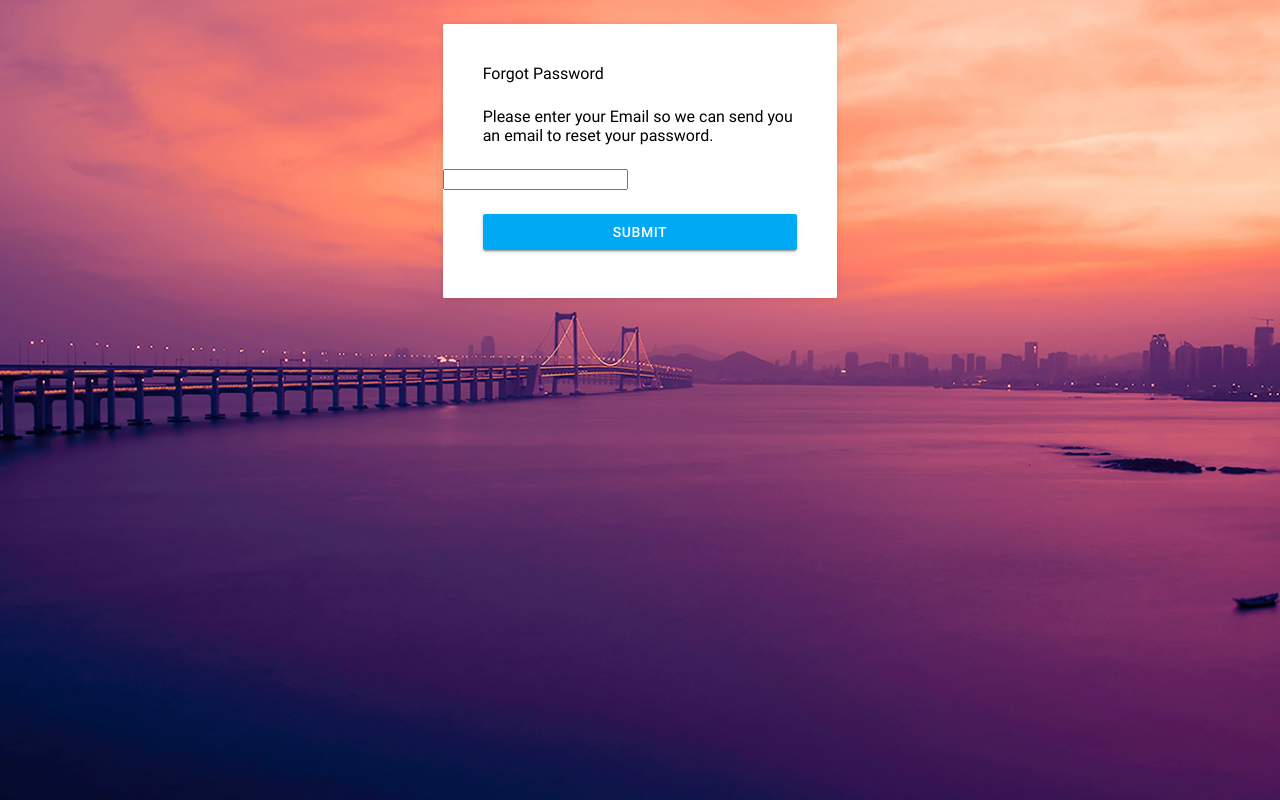
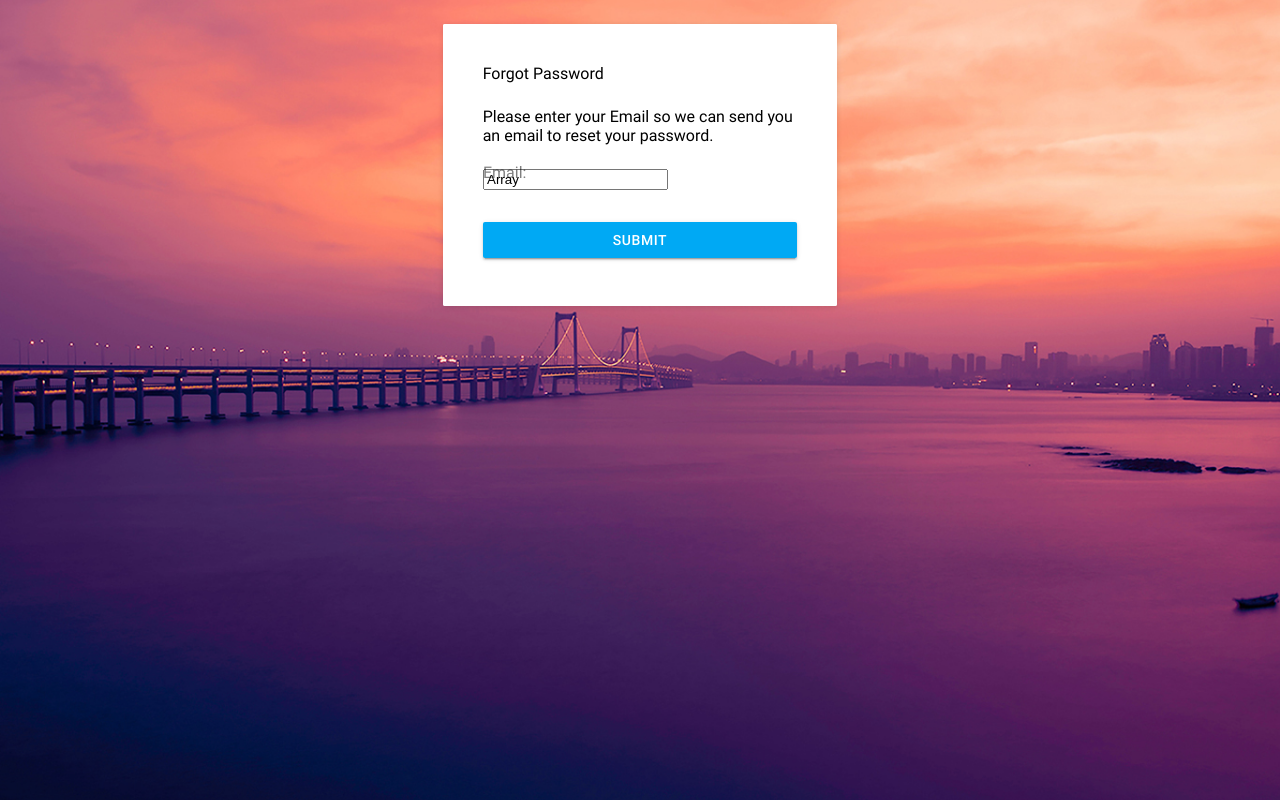
Before and after one commit to anwill/NFAS-ADMIN, a CodeIgniter app: page /database/index.php/auth/forgot_password in a window 1280 px wide. Run offline with CodeIgniter, Linux system fonts and the light colour scheme; some libraries are stand-ins or nearby versions.

Commit message:
forgot password

```diff
--- a/application/views/auth/forgot_password.php
+++ b/application/views/auth/forgot_password.php
@@ -39,9 +39,15 @@
                                             <?php echo sprintf(lang('forgot_password_subheading'), $identity_label);?>
                                         </div>
                                         <div class="mdc-layout-grid__cell stretch-card mdc-layout-grid__cell--span-6 d-flex align-item-center justify-content-end">
-                                            <?php echo (($type=='email') ? sprintf(lang('forgot_password_email_label'), $identity_label) : sprintf(lang('forgot_password_identity_label'), $identity_label));?>
-                                            <br />
-                                            <?php echo form_input($identity);?>
+                                            <label class="mdc-text-field w-100">
+                                                <?php
+                                                $attributes = array('class'=>'mdc-text-field__input');
+                                                echo form_input($identity,$attributes);
+                                                ?>
+                                                <span class="mdc-text-field__label"><?php echo (($type=='email') ? sprintf(lang('forgot_password_email_label'), $identity_label) : sprintf(lang('forgot_password_identity_label'), $identity_label));?></span>
+                                                <div class="mdc-text-field__bottom-line"></div>
+                                            </label>
+
                                         </div>
                                         <div class="mdc-layout-grid__cell stretch-card mdc-layout-grid__cell--span-12">
 
```
